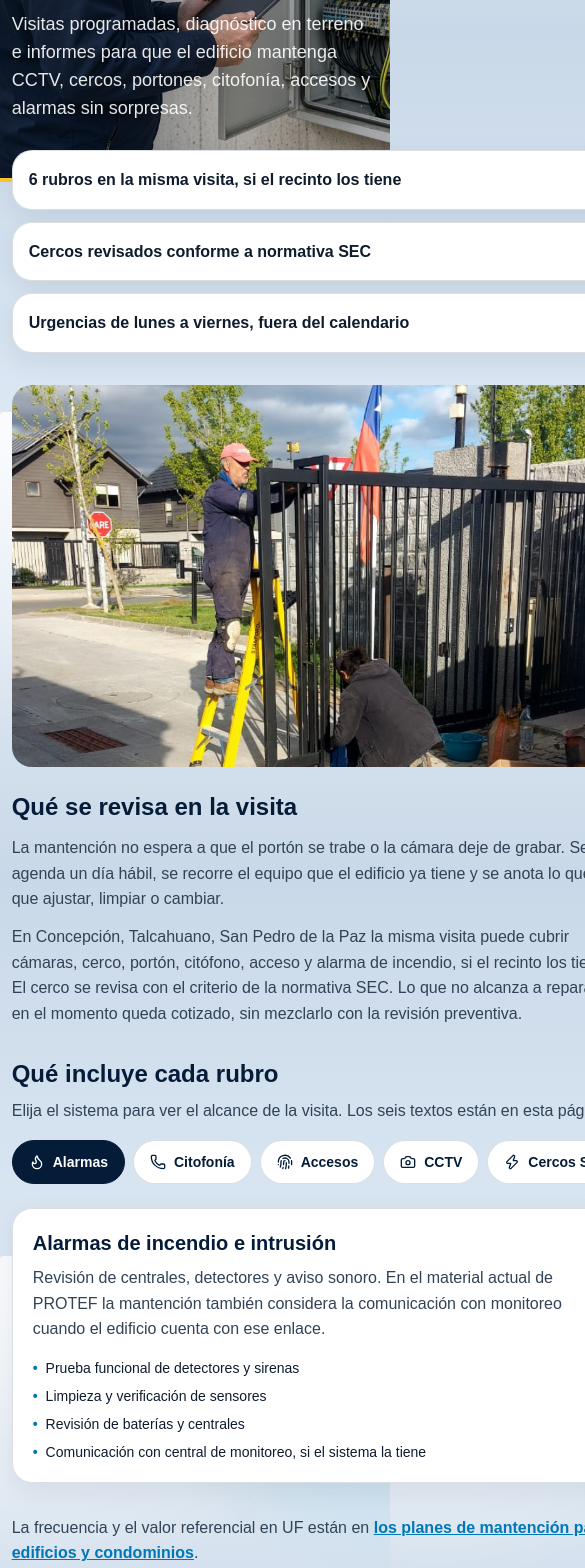
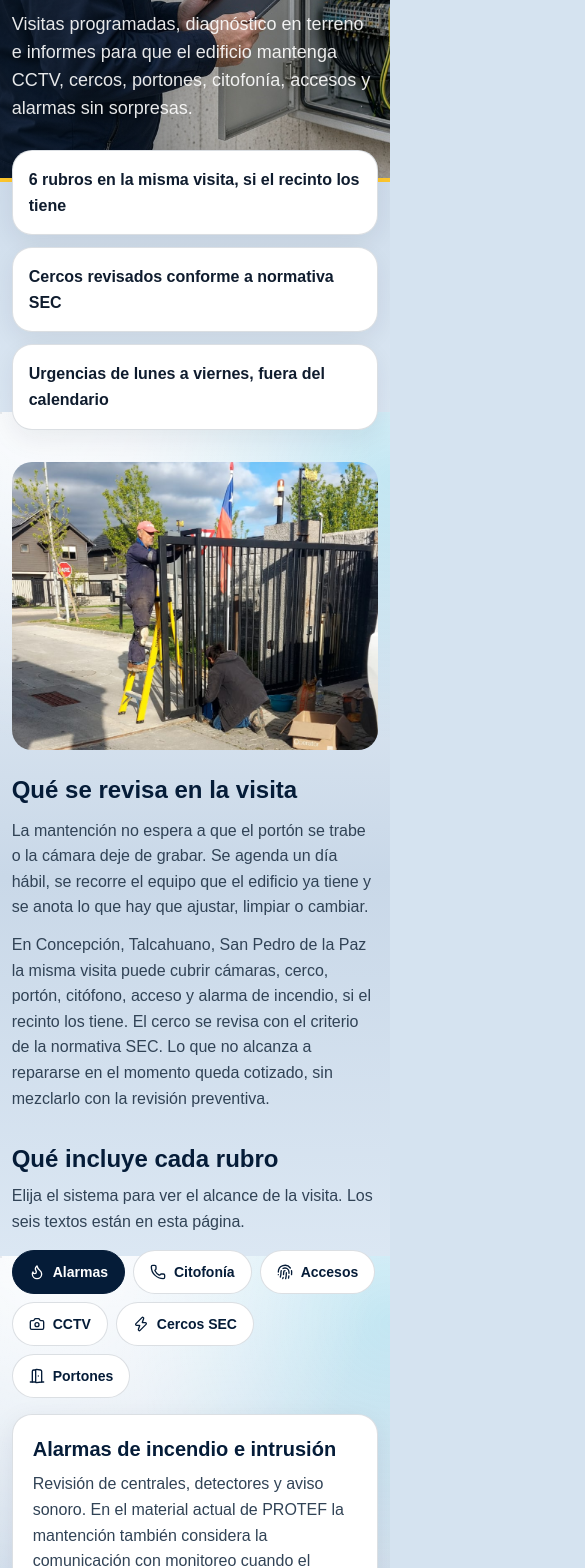
Before and after one commit to darkyuyo/protef, a Next.js app: page /mantencion in a window 390 px wide. Shown: the part 432-2000 px from the top of the page, 585 px wide, since content can reach past the window. Built offline with nearby package versions, Linux system fonts and the light colour scheme; a web font is replaced by a local one.

Commit message:
Enhance layout components by adding smooth scroll behavior to the RootLayout and refining the Mantencion page and MaintenanceTabs for improved responsiveness and visual consistency. Adjust class names and styles to ensure better layout handling across different screen sizes.

```diff
--- a/src/app/layout.tsx
+++ b/src/app/layout.tsx
@@ -72,7 +72,7 @@ export const viewport: Viewport = {
 
 export default function RootLayout({ children }: { children: ReactNode }) {
   return (
-    <html lang="es-CL" suppressHydrationWarning>
+    <html lang="es-CL" data-scroll-behavior="smooth" suppressHydrationWarning>
       <body className={inter.className}>
         <a className="skip-link" href="#contenido">
           Saltar al contenido
--- a/src/app/mantencion/page.tsx
+++ b/src/app/mantencion/page.tsx
@@ -22,21 +22,19 @@ export default function MantencionPage() {
         title="Mantención preventiva de seguridad electrónica en Concepción"
         lead="Visitas programadas, diagnóstico en terreno e informes para que el edificio mantenga CCTV, cercos, portones, citofonía, accesos y alarmas sin sorpresas."
       />
-      <div className="container-protef relative z-10 -mt-8 grid gap-8 pb-10">
-        <section className="grid gap-3 sm:grid-cols-3">
+      <div className="container-protef relative z-10 -mt-8 grid min-w-0 gap-8 pb-10">
+        <section className="grid min-w-0 gap-3 sm:grid-cols-3">
           <p className="card p-4 font-bold">6 rubros en la misma visita, si el recinto los tiene</p>
           <p className="card p-4 font-bold">Cercos revisados conforme a normativa SEC</p>
           <p className="card p-4 font-bold">Urgencias de lunes a viernes, fuera del calendario</p>
         </section>
-        <section className="grid items-center gap-6 lg:grid-cols-[.85fr_1.15fr]">
-          <figure
-            className="relative overflow-hidden rounded-[20px] lg:h-full lg:min-h-80"
-            style={{ aspectRatio: "16 / 10" }}
-          >
+        <section className="grid min-w-0 items-center gap-6 lg:grid-cols-[.85fr_1.15fr]">
+          <figure className="relative h-72 w-full min-w-0 overflow-hidden rounded-[20px] md:h-96 lg:h-full lg:min-h-80">
             <Image
               src={pagePhotos.visita.src}
               alt={pagePhotos.visita.alt}
               fill
+              loading="eager"
               sizes="(min-width: 1024px) 38vw, 94vw"
               className="object-cover"
               style={{ objectPosition: "center 42%" }}
@@ -57,7 +55,7 @@ export default function MantencionPage() {
             </p>
           </div>
         </section>
-        <section>
+        <section className="min-w-0">
           <h2 className="text-2xl font-extrabold text-nav">Qué incluye cada rubro</h2>
           <p className="mt-2 mb-4 text-muted">
             Elija el sistema para ver el alcance de la visita. Los seis textos están en esta página.
--- a/src/components/MaintenanceTabs.tsx
+++ b/src/components/MaintenanceTabs.tsx
@@ -24,11 +24,11 @@ export function MaintenanceTabs({ items }: { items: MaintenanceRubro[] }) {
   };
 
   return (
-    <div>
+    <div className="min-w-0">
       <div
         role="tablist"
         aria-label="Rubros de mantención"
-        className="flex gap-2 overflow-x-auto pb-2"
+        className="flex flex-wrap gap-2"
         onKeyDown={onKeyDown}
       >
         {items.map((item) => {
@@ -43,7 +43,7 @@ export function MaintenanceTabs({ items }: { items: MaintenanceRubro[] }) {
               aria-selected={selected}
               aria-controls={`panel-${item.id}`}
               tabIndex={selected ? 0 : -1}
-              className={`inline-flex min-h-11 shrink-0 items-center gap-2 rounded-full border px-4 text-sm font-bold transition duration-200 hover:-translate-y-0.5 ${
+              className={`inline-flex min-h-11 items-center gap-2 rounded-full border px-4 text-sm font-bold transition duration-200 hover:-translate-y-0.5 ${
                 selected
                   ? "border-nav bg-nav text-white hover:border-gold hover:bg-gold hover:text-nav"
                   : "border-[rgba(5,28,56,.14)] bg-white text-nav hover:border-nav hover:bg-nav hover:text-white"
```
